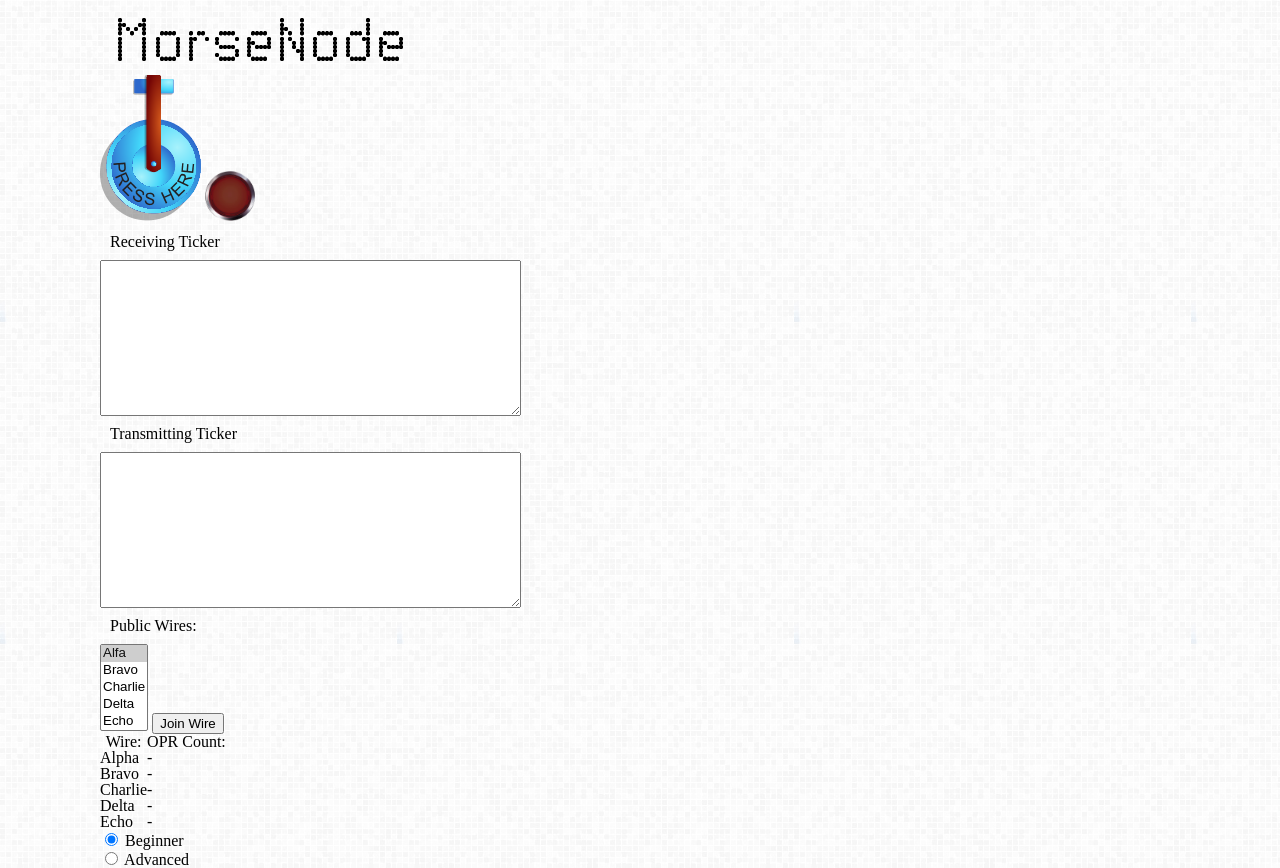
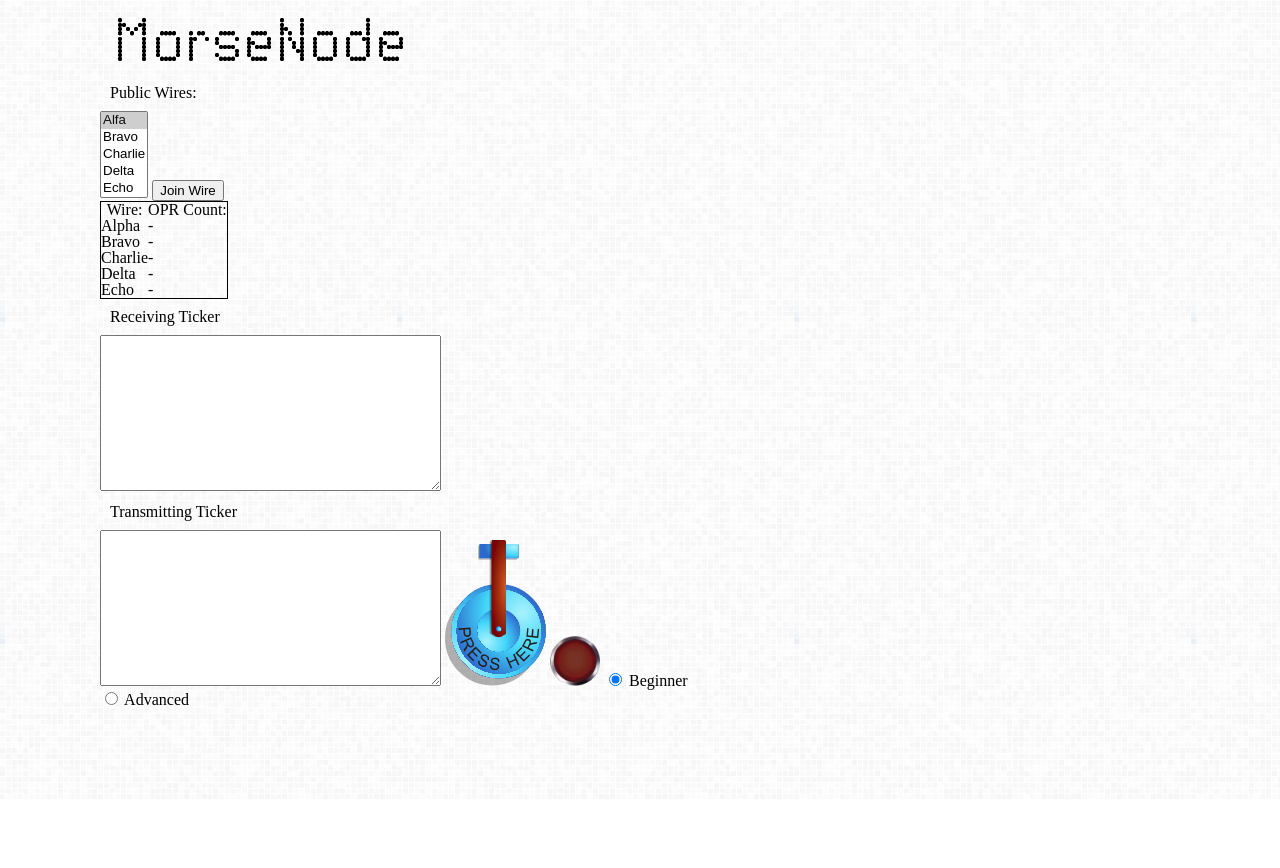
Before and after one commit to JamesMarcogliese/MorseNode, a website: page views/index.html in a window 1280 px wide. After the commit the page ends 800 px from the top, so only its background shows below. Drawn offline with nearby package versions, Linux system fonts and the light colour scheme; files that its build step writes are made by us from their sources; no server answers; files whose address does not match are found by name.

Commit message:
Fixed TextArea Bug

```diff
--- a/public/stylesheets/style.css
+++ b/public/stylesheets/style.css
@@ -44,3 +44,13 @@ p {
     float: left;
 }
 */
+
+.wires {
+	position:static;
+}
+
+table {
+	border: 1px solid black;
+	padding: 5px;
+	border-spacing: 1px;
+}
--- a/views/index.html
+++ b/views/index.html
@@ -1,4 +1,4 @@
-<!DOCTYPE HTML PUBLIC "-//W3C//DTD HTML 4.01 Transitional//EN">
+<!DOCTYPE HTML>
 <html>
 <head>
 <title>Virtual Morse Relay</title>
@@ -7,20 +7,11 @@
 <body>
 	<div id="wrapper">
         <div id="header">
-            <p><input type="image" id="Title" src="/images/title.png"></p>
+            <p><input type="image" id="Title" alt="WebPageTitle" src="/images/title.png"></p>
         </div>
         <div id="content">
-		<input type="image" id="Clicker" src="/images/button.png">
-		<img src="/images/lightoff.png" id="Light" alt="LightBulb" width="50" height="50">
+		<p>Public Wires:</p>
 
-		<p>Receiving Ticker</p>
-		<textarea rows="10" cols="50" id="TickerIn" readonly>
-		</textarea>
-		<p>Transmitting Ticker</p>
-		<textarea rows="10" cols="50" id="TickerOut" readonly>
-		</textarea>
-
-		<p>Public Wires:</p>
 		<select name="Wires" id="Wires" size="5">
 		<option value="Alfa" Selected>Alfa</option>
 		<option value="Bravo">Bravo</option>
@@ -31,7 +22,7 @@
 
 		<button type="button" onclick="changeWire();">Join Wire</button>
 
-		<table id="wiretable" border="1" cellpadding="5" cellspacing="5">
+		<table id="wiretable">
 		<tr>
 		<th>Wire:</th>
 		<th>OPR Count:</th>
@@ -58,9 +49,19 @@
 		</tr>
 		</table>
 
+		<p>Receiving Ticker</p>
+		<textarea rows="10" cols="40" id="TickerIn" wrap="hard" readonly></textarea>
+
+		<p>Transmitting Ticker</p>
+		<textarea rows="10" cols="40" id="TickerOut" wrap="hard" readonly></textarea>
+
+		<input type="image" id="Clicker" alt="MorseClicker" src="/images/button.png">
+		<img src="/images/lightoff.png" id="Light" alt="LightBulb" width="50" height="50">
+
 		<input type="radio" name="mode" value="Beginner" checked> Beginner
 		<br>
 		<input type="radio" name="mode" value="Advanced"> Advanced
+
        </div>
     </div>
 
```
